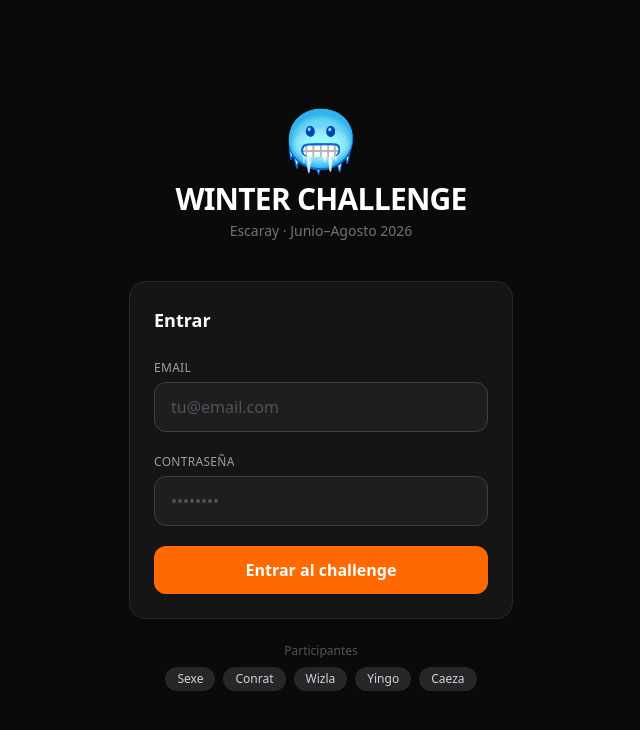
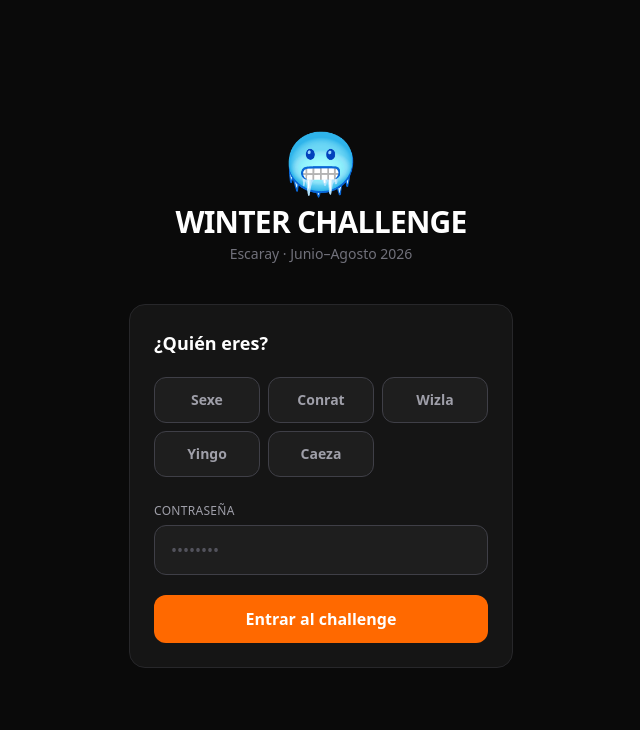
Before and after one commit to exegrez/-escaray-challenge, a Next.js app: page /login in a window 1280 px wide. Shown: the top 730 px of the page, without its empty margins (319-959 px from the left). Built offline with nearby package versions, Linux system fonts and the light colour scheme.

Commit message:
feat: login por nickname en vez de email

```diff
--- a/app/login/page.tsx
+++ b/app/login/page.tsx
@@ -6,8 +6,10 @@ import { useState } from 'react'
 import { createClient } from '@/lib/supabase/client'
 import { useRouter } from 'next/navigation'
 
+const NICKNAMES = ['Sexe', 'Conrat', 'Wizla', 'Yingo', 'Caeza']
+
 export default function LoginPage() {
-  const [email, setEmail] = useState('')
+  const [selected, setSelected] = useState('')
   const [password, setPassword] = useState('')
   const [error, setError] = useState('')
   const [loading, setLoading] = useState(false)
@@ -15,12 +17,32 @@ export default function LoginPage() {
 
   async function handleLogin(e: React.FormEvent) {
     e.preventDefault()
+    if (!selected) { setError('Elige tu nombre primero'); return }
     setLoading(true)
     setError('')
+
     const supabase = createClient()
-    const { error } = await supabase.auth.signInWithPassword({ email, password })
-    if (error) {
-      setError('Email o contraseña incorrectos')
+
+    // Buscar email por nickname
+    const { data: profile, error: profileErr } = await supabase
+      .from('profiles')
+      .select('email')
+      .eq('nickname', selected)
+      .single()
+
+    if (profileErr || !profile?.email) {
+      setError('Usuario no encontrado')
+      setLoading(false)
+      return
+    }
+
+    const { error: authErr } = await supabase.auth.signInWithPassword({
+      email: profile.email,
+      password,
+    })
+
+    if (authErr) {
+      setError('Contraseña incorrecta')
       setLoading(false)
     } else {
       router.push('/dashboard')
@@ -30,29 +52,35 @@ export default function LoginPage() {
 
   return (
     <div className="min-h-screen flex flex-col items-center justify-center px-4 bg-[#0a0a0a]">
-      {/* Header */}
       <div className="text-center mb-10">
         <div className="text-6xl mb-3">🥶</div>
         <h1 className="text-3xl font-black tracking-tight text-white">WINTER CHALLENGE</h1>
         <p className="text-zinc-500 mt-1 text-sm">Escaray · Junio–Agosto 2026</p>
       </div>
 
-      {/* Form */}
       <div className="w-full max-w-sm">
         <div className="bg-[#151515] border border-zinc-800 rounded-2xl p-6">
-          <h2 className="text-lg font-bold text-white mb-5">Entrar</h2>
+          <h2 className="text-lg font-bold text-white mb-5">¿Quién eres?</h2>
+
+          {/* Selector de nickname */}
+          <div className="grid grid-cols-3 gap-2 mb-5">
+            {NICKNAMES.map(name => (
+              <button
+                key={name}
+                type="button"
+                onClick={() => setSelected(name)}
+                className={`py-3 rounded-xl font-black text-sm transition-all ${
+                  selected === name
+                    ? 'bg-orange-500 text-white scale-105'
+                    : 'bg-[#1e1e1e] text-zinc-400 border border-zinc-700 hover:border-zinc-500'
+                }`}
+              >
+                {name}
+              </button>
+            ))}
+          </div>
+
           <form onSubmit={handleLogin} className="flex flex-col gap-4">
-            <div>
-              <label className="text-xs text-zinc-400 font-medium uppercase tracking-wide">Email</label>
-              <input
-                type="email"
-                value={email}
-                onChange={e => setEmail(e.target.value)}
-                placeholder="tu@email.com"
-                required
-                className="mt-1 w-full bg-[#1e1e1e] border border-zinc-700 rounded-xl px-4 py-3 text-white placeholder-zinc-600 focus:outline-none focus:border-orange-500 transition-colors"
-              />
-            </div>
             <div>
               <label className="text-xs text-zinc-400 font-medium uppercase tracking-wide">Contraseña</label>
               <input
@@ -70,22 +98,12 @@ export default function LoginPage() {
             <button
               type="submit"
               disabled={loading}
-              className="w-full bg-orange-500 hover:bg-orange-400 disabled:opacity-50 text-white font-bold rounded-xl py-3 transition-colors mt-1"
+              className="w-full bg-orange-500 hover:bg-orange-400 disabled:opacity-50 text-white font-black rounded-xl py-3 transition-colors mt-1"
             >
               {loading ? 'Entrando...' : 'Entrar al challenge'}
             </button>
           </form>
         </div>
-
-        {/* Participantes */}
-        <div className="mt-6 text-center">
-          <p className="text-zinc-600 text-xs mb-2">Participantes</p>
-          <div className="flex gap-2 justify-center flex-wrap">
-            {['Sexe', 'Conrat', 'Wizla', 'Yingo', 'Caeza'].map(name => (
-              <span key={name} className="text-xs bg-zinc-800 text-zinc-300 px-3 py-1 rounded-full">{name}</span>
-            ))}
-          </div>
-        </div>
       </div>
     </div>
   )
```
